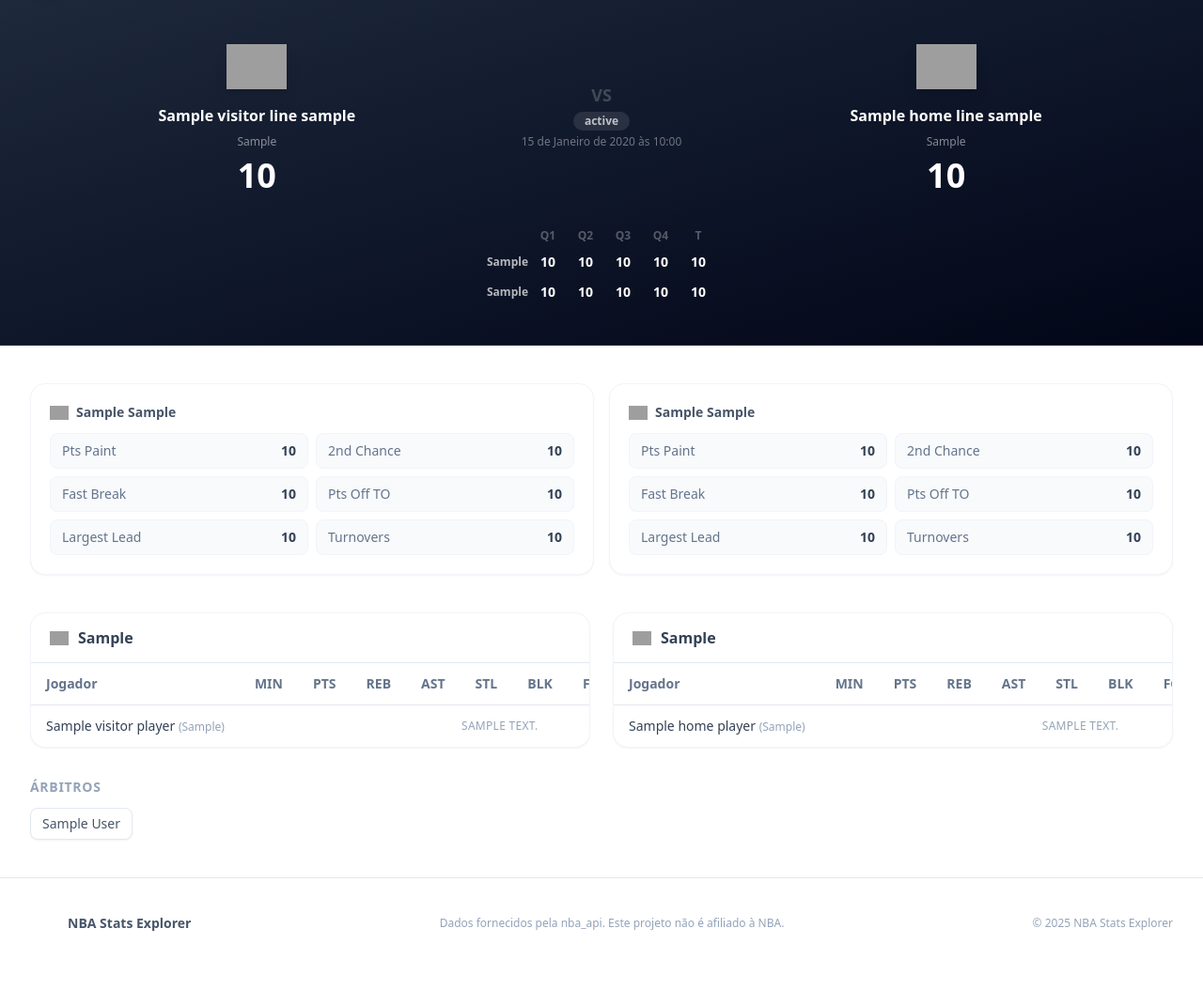
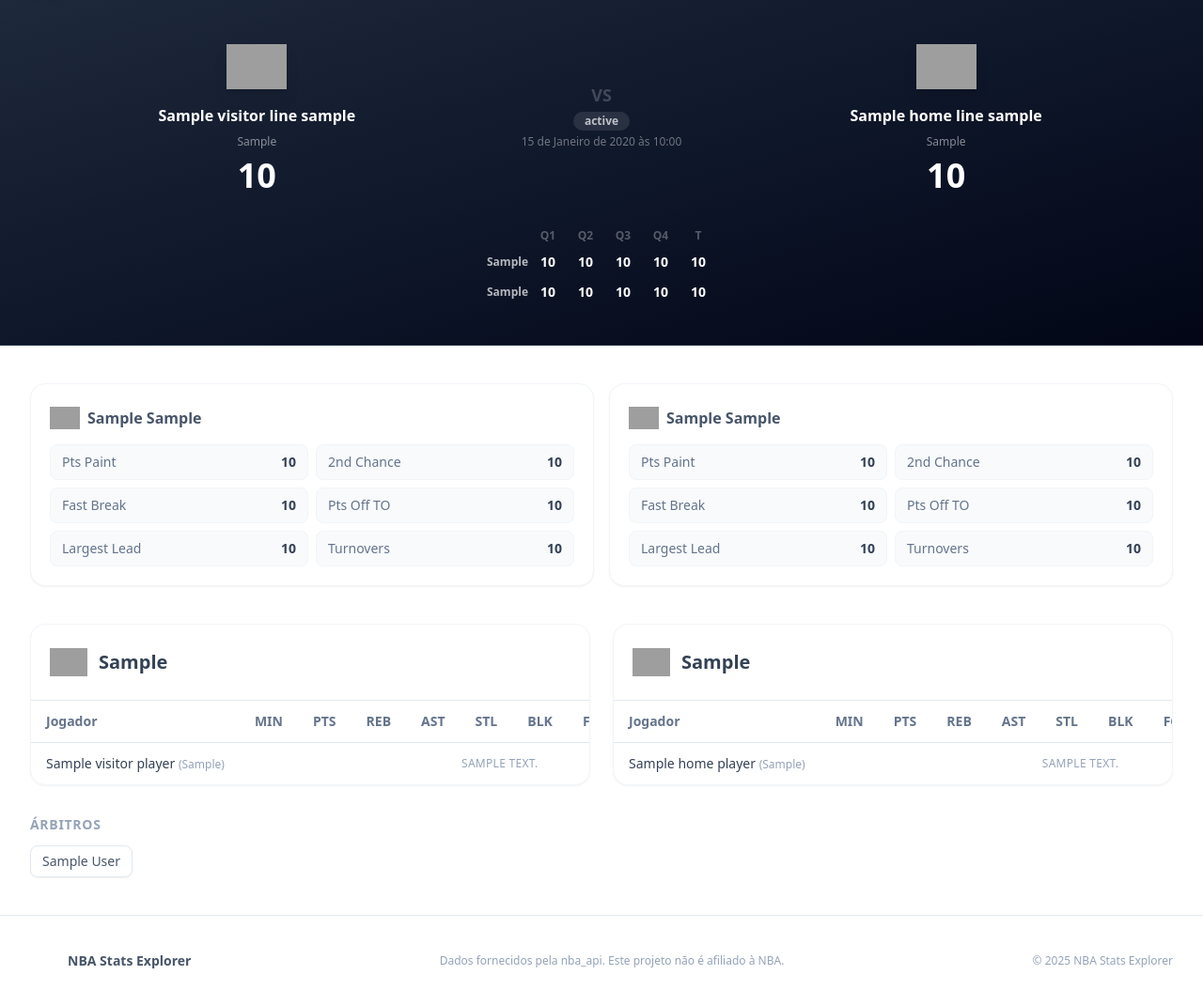
Before and after one commit to BrunoRodri/nba-app, a Django app: template stats/templates/stats/game_detail.html in a window 1280 px wide. Shown: the part 66-1137 px from the top of the page at 94% size. Before the commit the page ends 1057 px from the top, so only its background shows below. Run offline with Django 5.2, Linux system fonts and the light colour scheme; the template is opened without the code that fills it: most values are stand-ins (such as "Sample title", 1, 10 or a date in 2020); some libraries are stand-ins or nearby versions; grey boxes are pictures that could not be loaded.

Commit message:
Ajustado design e fonte do boxscore

```diff
--- a/stats/templates/stats/_team_boxscore.html
+++ b/stats/templates/stats/_team_boxscore.html
@@ -1,14 +1,14 @@
 {% load stat_filters %}
 
 <div class="bg-white dark:bg-slate-800 rounded-2xl border border-slate-100 dark:border-slate-700 overflow-hidden shadow-sm animate-slide-up">
-    <div class="px-5 py-3.5 border-b border-slate-200 dark:border-slate-700 flex items-center gap-2.5">
+    <div class="px-5 py-5 border-b border-slate-200 dark:border-slate-700 flex items-center gap-3">
         <img
             src="https://cdn.nba.com/logos/nba/{{ team_id }}/global/L/logo.svg"
             alt="{{ team_label }}"
-            class="w-5 h-5 object-contain"
+            class="w-10 h-10 object-contain"
             onerror="this.style.display='none'"
         >
-        <h3 class="text-base font-bold text-slate-700 dark:text-slate-200">{{ team_label }}</h3>
+        <h3 class="text-xl font-black text-slate-700 dark:text-slate-200">{{ team_label }}</h3>
     </div>
 
     <div class="overflow-x-auto">
--- a/stats/templates/stats/game_detail.html
+++ b/stats/templates/stats/game_detail.html
@@ -88,8 +88,8 @@
             {% if boxscore.visitor_other %}
             <div class="bg-white dark:bg-slate-800 rounded-2xl border border-slate-100 dark:border-slate-700 p-5 shadow-sm">
                 <div class="flex items-center gap-2 mb-3">
-                    <img src="https://cdn.nba.com/logos/nba/{{ boxscore.game_info.visitor_team_id }}/global/L/logo.svg" class="w-5 h-5 object-contain" onerror="this.style.display='none'">
-                    <span class="text-sm font-bold text-slate-600 dark:text-slate-300">{{ boxscore.visitor_other.TEAM_CITY }} {{ boxscore.visitor_other.TEAM_ABBREVIATION }}</span>
+                    <img src="https://cdn.nba.com/logos/nba/{{ boxscore.game_info.visitor_team_id }}/global/L/logo.svg" class="w-8 h-8 object-contain" onerror="this.style.display='none'">
+                    <span class="text-base font-extrabold text-slate-600 dark:text-slate-300">{{ boxscore.visitor_other.TEAM_CITY }} {{ boxscore.visitor_other.TEAM_ABBREVIATION }}</span>
                 </div>
                 <div class="grid grid-cols-2 gap-2 text-sm">
                     <div class="flex justify-between bg-slate-50 dark:bg-slate-900/50 rounded-lg px-3 py-2 border border-slate-100 dark:border-slate-700/50">
@@ -123,8 +123,8 @@
             {% if boxscore.home_other %}
             <div class="bg-white dark:bg-slate-800 rounded-2xl border border-slate-100 dark:border-slate-700 p-5 shadow-sm">
                 <div class="flex items-center gap-2 mb-3">
-                    <img src="https://cdn.nba.com/logos/nba/{{ boxscore.game_info.home_team_id }}/global/L/logo.svg" class="w-5 h-5 object-contain" onerror="this.style.display='none'">
-                    <span class="text-sm font-bold text-slate-600 dark:text-slate-300">{{ boxscore.home_other.TEAM_CITY }} {{ boxscore.home_other.TEAM_ABBREVIATION }}</span>
+                    <img src="https://cdn.nba.com/logos/nba/{{ boxscore.game_info.home_team_id }}/global/L/logo.svg" class="w-8 h-8 object-contain" onerror="this.style.display='none'">
+                    <span class="text-base font-extrabold text-slate-600 dark:text-slate-300">{{ boxscore.home_other.TEAM_CITY }} {{ boxscore.home_other.TEAM_ABBREVIATION }}</span>
                 </div>
                 <div class="grid grid-cols-2 gap-2 text-sm">
                     <div class="flex justify-between bg-slate-50 dark:bg-slate-900/50 rounded-lg px-3 py-2 border border-slate-100 dark:border-slate-700/50">
```
